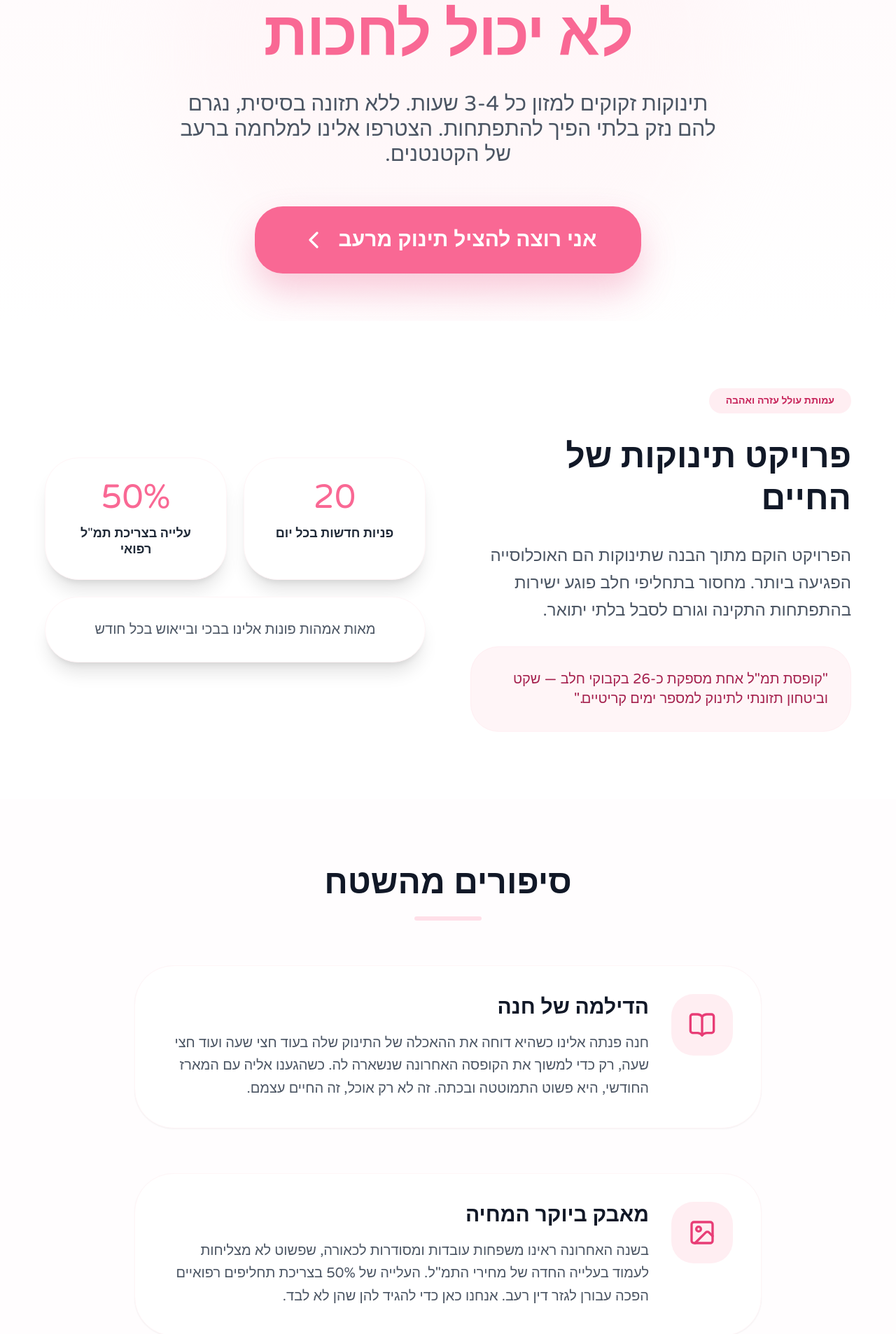
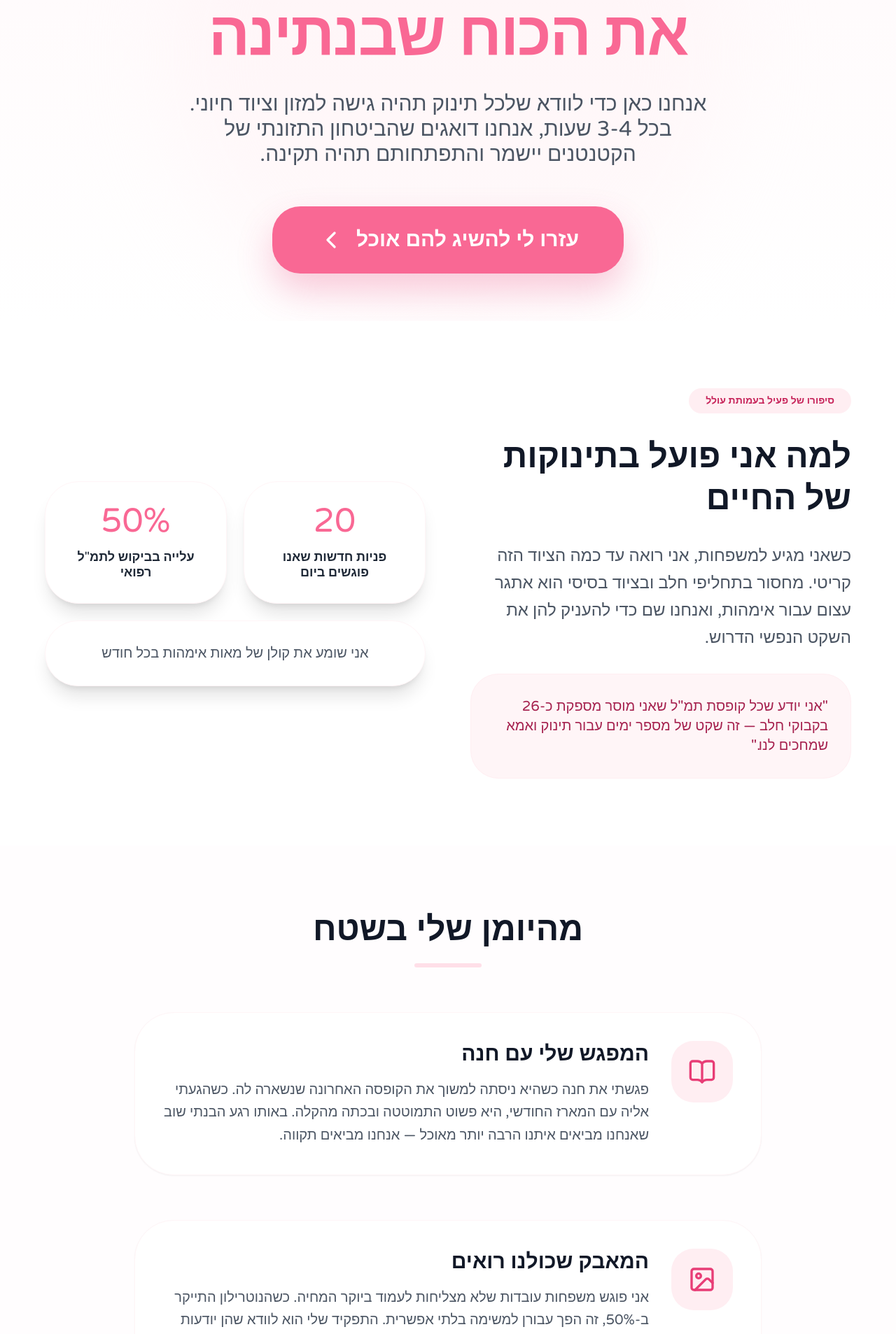
Before and after one commit to oriML/babies-of-life, a React (Vite) app: page / in a window 1280 px wide. Shown: the part 301-2208 px from the top of the page at 70% size. Built offline with nearby package versions, Linux system fonts and the light colour scheme.

Commit message:
Rewrite content from volunteer perspective and remove 'hunger' terminology

```diff
--- a/src/App.tsx
+++ b/src/App.tsx
@@ -1,5 +1,5 @@
 import React, { useRef, useEffect, useState } from 'react';
-import { Heart, Quote, Info, Image as ImageIcon, MessageSquare, BookOpen, ChevronLeft, AlertCircle, Sun, Calendar, PlusCircle, Smartphone, Camera } from 'lucide-react';
+import { Heart, Quote, Image as ImageIcon, MessageSquare, BookOpen, ChevronLeft, AlertCircle, Sun, Calendar, PlusCircle, Smartphone, Camera } from 'lucide-react';
 
 const App: React.FC = () => {
   const donationRef = useRef<HTMLDivElement>(null);
@@ -59,60 +59,60 @@ const App: React.FC = () => {
             <Heart className="w-16 h-16 text-soft-pink-500 fill-soft-pink-50" />
           </div>
           <h1 className="text-6xl md:text-[5.5rem] font-bold tracking-tight mb-8 text-gray-900 leading-[1.1]">
-            תינוק רעב <br />
-            <span className="text-soft-pink-500">לא יכול לחכות</span>
+            כמתנדב, אני רואה <br />
+            <span className="text-soft-pink-500">את הכוח שבנתינה</span>
           </h1>
           <p className="text-2xl md:text-3xl text-gray-600 font-normal mb-14 max-w-3xl mx-auto leading-relaxed">
-            תינוקות זקוקים למזון כל 3-4 שעות. ללא תזונה בסיסית, נגרם להם נזק בלתי הפיך להתפתחות. הצטרפו אלינו למלחמה ברעב של הקטנטנים.
+            אנחנו כאן כדי לוודא שלכל תינוק תהיה גישה למזון וציוד חיוני. בכל 3-4 שעות, אנחנו דואגים שהביטחון התזונתי של הקטנטנים יישמר והתפתחותם תהיה תקינה.
           </p>
           <button
             onClick={scrollToDonation}
             className="bg-soft-pink-500 text-white px-16 py-7 rounded-[2.5rem] text-3xl font-bold shadow-[0_25px_50px_rgba(232,61,118,0.25)] hover:bg-soft-pink-600 hover:scale-105 transition-all flex items-center gap-4 mx-auto"
           >
-            אני רוצה להציל תינוק מרעב <ChevronLeft className="w-10 h-10" />
+            עזרו לי להשיג להם אוכל <ChevronLeft className="w-10 h-10" />
           </button>
         </div>
         <div className="absolute top-1/2 left-1/2 -translate-x-1/2 -translate-y-1/2 w-[800px] h-[800px] bg-soft-pink-50 rounded-full mix-blend-multiply filter blur-3xl opacity-30 animate-pulse"></div>
       </section>
 
-      {/* 3. Description Section (Problem & Charity) */}
+      {/* 3. Description Section (Volunteer Perspective) */}
       <section className="py-24 bg-white px-4">
         <div className="max-w-6xl mx-auto">
           <div className="grid md:grid-cols-2 gap-16 items-center">
             <div className="space-y-8">
-              <div className="inline-block px-6 py-2 bg-soft-pink-100 text-soft-pink-700 rounded-full font-bold text-sm">עמותת עולל עזרה ואהבה</div>
-              <h2 className="text-5xl font-bold leading-tight text-gray-900">פרויקט תינוקות של החיים</h2>
+              <div className="inline-block px-6 py-2 bg-soft-pink-100 text-soft-pink-700 rounded-full font-bold text-sm">סיפורו של פעיל בעמותת עולל</div>
+              <h2 className="text-5xl font-bold leading-tight text-gray-900">למה אני פועל בתינוקות של החיים</h2>
               <p className="text-2xl text-gray-600 leading-relaxed font-light">
-                הפרויקט הוקם מתוך הבנה שתינוקות הם האוכלוסייה הפגיעה ביותר. מחסור בתחליפי חלב פוגע ישירות בהתפתחות התקינה וגורם לסבל בלתי יתואר.
+                כשאני מגיע למשפחות, אני רואה עד כמה הציוד הזה קריטי. מחסור בתחליפי חלב ובציוד בסיסי הוא אתגר עצום עבור אימהות, ואנחנו שם כדי להעניק להן את השקט הנפשי הדרוש.
               </p>
               <div className="bg-soft-pink-50 p-8 rounded-[2.5rem] border border-soft-pink-100">
                 <p className="text-xl font-medium text-soft-pink-800">
-                  "קופסת תמ"ל אחת מספקת כ-26 בקבוקי חלב — שקט וביטחון תזונתי לתינוק למספר ימים קריטיים."
+                  "אני יודע שכל קופסת תמ"ל שאני מוסר מספקת כ-26 בקבוקי חלב — זה שקט של מספר ימים עבור תינוק ואמא שמחכים לנו."
                 </p>
               </div>
             </div>
             <div className="grid grid-cols-2 gap-6">
               <div className="bg-white p-8 rounded-[3rem] shadow-xl border border-soft-pink-50 text-center space-y-4">
                 <span className="text-5xl font-bold text-soft-pink-500">20</span>
-                <p className="text-lg font-bold text-gray-800 leading-tight">פניות חדשות בכל יום</p>
+                <p className="text-lg font-bold text-gray-800 leading-tight">פניות חדשות שאנו פוגשים ביום</p>
               </div>
               <div className="bg-white p-8 rounded-[3rem] shadow-xl border border-soft-pink-50 text-center space-y-4">
                 <span className="text-5xl font-bold text-soft-pink-500">50%</span>
-                <p className="text-lg font-bold text-gray-800 leading-tight">עלייה בצריכת תמ"ל רפואי</p>
+                <p className="text-lg font-bold text-gray-800 leading-tight">עלייה בביקוש לתמ"ל רפואי</p>
               </div>
               <div className="bg-white p-8 rounded-[3rem] shadow-xl border border-soft-pink-50 text-center space-y-4 col-span-2">
-                <p className="text-xl text-gray-600 font-medium text-center">מאות אמהות פונות אלינו בבכי ובייאוש בכל חודש</p>
+                <p className="text-xl text-gray-600 font-medium text-center">אני שומע את קולן של מאות אימהות בכל חודש</p>
               </div>
             </div>
           </div>
         </div>
       </section>
 
-      {/* 4. Stories of Help Section (Personal Journeys) */}
+      {/* 4. Stories of Help Section (Volunteer POV) */}
       <section className="py-24 bg-soft-pink-50/20 px-4">
         <div className="max-w-4xl mx-auto space-y-16">
           <div className="text-center">
-            <h2 className="text-5xl font-bold text-gray-900 mb-6">סיפורים מהשטח</h2>
+            <h2 className="text-5xl font-bold text-gray-900 mb-6">מהיומן שלי בשטח</h2>
             <div className="w-24 h-1.5 bg-soft-pink-300 mx-auto rounded-full opacity-50"></div>
           </div>
 
@@ -121,9 +121,9 @@ const App: React.FC = () => {
               <BookOpen className="w-10 h-10" />
             </div>
             <div className="space-y-4">
-              <h3 className="text-3xl font-bold text-gray-900 leading-tight">הדילמה של חנה</h3>
+              <h3 className="text-3xl font-bold text-gray-900 leading-tight">המפגש שלי עם חנה</h3>
               <p className="text-xl text-gray-600 leading-relaxed font-light">
-                חנה פנתה אלינו כשהיא דוחה את ההאכלה של התינוק שלה בעוד חצי שעה ועוד חצי שעה, רק כדי למשוך את הקופסה האחרונה שנשארה לה. כשהגענו אליה עם המארז החודשי, היא פשוט התמוטטה ובכתה. זה לא רק אוכל, זה החיים עצמם.
+                פגשתי את חנה כשהיא ניסתה למשוך את הקופסה האחרונה שנשארה לה. כשהגעתי אליה עם המארז החודשי, היא פשוט התמוטטה ובכתה מהקלה. באותו רגע הבנתי שוב שאנחנו מביאים איתנו הרבה יותר מאוכל — אנחנו מביאים תקווה.
               </p>
             </div>
           </article>
@@ -133,145 +133,121 @@ const App: React.FC = () => {
               <ImageIcon className="w-10 h-10" />
             </div>
             <div className="space-y-4">
-              <h3 className="text-3xl font-bold text-gray-900 leading-tight">מאבק ביוקר המחיה</h3>
+              <h3 className="text-3xl font-bold text-gray-900 leading-tight">המאבק שכולנו רואים</h3>
               <p className="text-xl text-gray-600 leading-relaxed font-light">
-                בשנה האחרונה ראינו משפחות עובדות ומסודרות לכאורה, שפשוט לא מצליחות לעמוד בעלייה החדה של מחירי התמ"ל. העלייה של 50% בצריכת תחליפים רפואיים הפכה עבורן לגזר דין רעב. אנחנו כאן כדי להגיד להן שהן לא לבד.
+                אני פוגש משפחות עובדות שלא מצליחות לעמוד ביוקר המחיה. כשהנוטרילון התייקר ב-50%, זה הפך עבורן למשימה בלתי אפשרית. התפקיד שלי הוא לוודא שהן יודעות שהן לא לבד בזה.
               </p>
             </div>
           </article>
         </div>
       </section>
 
-      {/* NEW: Image Galleries Section */}
+      {/* Gallery Section */}
       <section className="py-24 bg-white px-4">
         <div className="max-w-6xl mx-auto space-y-24">
-          {/* Gallery 1: Regular Activity Images */}
           <div className="space-y-12">
             <div className="flex items-center gap-4 border-r-4 border-soft-pink-500 pr-6">
               <Camera className="w-8 h-8 text-soft-pink-600" />
-              <h2 className="text-4xl font-bold text-gray-900">רגעים של עשייה</h2>
+              <h2 className="text-4xl font-bold text-gray-900">רגעים מהפעילות שלי</h2>
             </div>
             <div className="grid grid-cols-1 md:grid-cols-3 gap-8">
               {[1, 2, 3].map((i) => (
                 <div key={i} className="aspect-video bg-soft-pink-50/50 rounded-[2.5rem] border border-soft-pink-100 flex items-center justify-center group overflow-hidden hover:shadow-xl transition-all">
-                  <img
-                    src={`/org-activity (${i}).jpeg`}
-                    alt={`פעילות עמותה ${i}`}
-                    className="w-full h-full object-cover group-hover:scale-110 transition-transform duration-500"
-                  />
+                  <img src={`/org-activity (${i}).jpeg`} alt={`פעילות עמותה ${i}`} className="w-full h-full object-cover group-hover:scale-110 transition-transform duration-500" />
                 </div>
               ))}
             </div>
           </div>
 
-          {/* Gallery 2: Mobile Screenshots */}
           <div className="space-y-12">
             <div className="flex items-center gap-4 border-r-4 border-soft-pink-500 pr-6">
               <Smartphone className="w-8 h-8 text-soft-pink-600" />
-              <h2 className="text-4xl font-bold text-gray-900">הודעות מהשטח</h2>
+              <h2 className="text-4xl font-bold text-gray-900">הודעות שאני מקבל</h2>
             </div>
             <div className="grid grid-cols-2 md:grid-cols-4 gap-6">
               {[1, 2, 3, 4].map((i) => (
                 <div key={i} className="aspect-[9/16] bg-white rounded-[2rem] border border-gray-200 flex flex-col overflow-hidden group shadow-sm hover:shadow-xl transition-all">
                   <div className="h-full w-full overflow-hidden">
-                    <img
-                      src={`/whatsapp-screenshot (${i}).jpeg`}
-                      alt={`צילום מסך וואטסאפ ${i}`}
-                      className="w-full h-full object-cover group-hover:scale-105 transition-transform duration-500"
-                    />
-                  </div>
-                  <div className="absolute inset-0 flex items-center justify-center opacity-0 group-hover:opacity-100 transition-opacity bg-soft-pink-500/10 backdrop-blur-[1px] pointer-events-none">
-                    <span className="bg-white/90 px-4 py-2 rounded-full text-soft-pink-600 font-bold text-sm shadow-md">צילום מסך {i}</span>
+                    <img src={`/whatsapp-screenshot (${i}).jpeg`} alt={`צילום מסך וואטסאפ ${i}`} className="w-full h-full object-cover group-hover:scale-105 transition-transform duration-500" />
                   </div>
                 </div>
               ))}
             </div>
-            <p className="text-center text-gray-400 text-lg font-light italic">הודעות אמיתיות מאמהות (פרטים מזהים הוסרו לשמירה על פרטיות)</p>
+            <p className="text-center text-gray-400 text-lg font-light italic">הודעות אמיתיות שקיבלתי (פרטים מזהים הוסרו לשמירה על פרטיות)</p>
           </div>
         </div>
       </section>
 
-      {/* 5. How Can We Choose Section (The Dilemma) */}
+      {/* 5. Dilemma Section (Volunteer POV) */}
       <section className="py-32 bg-soft-pink-600 text-white px-4">
         <div className="max-w-4xl mx-auto text-center space-y-12">
           <AlertCircle className="w-20 h-20 mx-auto opacity-80" />
-          <h2 className="text-5xl md:text-6xl font-bold leading-tight">איך אפשר לבחור לאיזה תינוק להגיד "כן" ולאיזה "לא"?</h2>
+          <h2 className="text-5xl md:text-6xl font-bold leading-tight">איך אני יכול לבחור למי להגיד "כן" ולמי "לא"?</h2>
           <p className="text-2xl md:text-3xl font-light leading-relaxed opacity-95">
-            הדילמה שקורעת אותנו בכל יום מחדש מול העומס העצום ומשאבי העמותה המוגבלים. השאיפה שלנו היא ברורה: לעזור לכל תינוק רעב, מבלי לסרב לאיש.
+            זו השאלה שמלווה אותי בכל בוקר מול עשרות הפניות. אני רוצה להצליח להגיע לכל תינוק ולספק לו את הציוד החיוני שהוא צריך, מבלי לסרב לאף אמא שפונה אלינו.
           </p>
           <div className="pt-8">
             <p className="text-xl italic opacity-80">
-              האמהות פונות בייאוש, יוקר המחיה חונק אותן, והן רק רוצות להאכיל את הילד שלהן.
+              העזרה שלכם מאפשרת לי להמשיך ולספק את האוכל והביטחון התזונתי הזה.
             </p>
           </div>
         </div>
       </section>
 
-      {/* 6. Donate Section (Aid Packages) */}
+      {/* 6. Donate Section */}
       <section ref={donationRef} className="py-32 bg-white px-4">
         <div className="max-w-6xl mx-auto">
           <div className="text-center mb-20 space-y-4">
-            <h2 className="text-5xl font-bold text-gray-900">מארזי סיוע להצלת תינוק</h2>
-            <p className="text-2xl text-gray-500">בחרו את הדרך שלכם להעניק ביטחון תזונתי</p>
+            <h2 className="text-5xl font-bold text-gray-900">עזרו לי לספק להם מארזי סיוע</h2>
+            <p className="text-2xl text-gray-500">בחרו את הדרך שלכם לעזור לי להעניק ביטחון תזונתי</p>
           </div>
 
           <div className="grid md:grid-cols-3 gap-8 mb-16">
             <div className="bg-white border-2 border-soft-pink-100 rounded-[3.5rem] p-10 flex flex-col items-center text-center hover:shadow-2xl transition-all hover:-translate-y-2 group">
-              <div className="w-20 h-20 bg-soft-pink-50 rounded-full flex items-center justify-center mb-8 group-hover:bg-soft-pink-500 transition-colors">
-                <Sun className="w-10 h-10 text-soft-pink-500 group-hover:text-white" />
-              </div>
+              <div className="w-20 h-20 bg-soft-pink-50 rounded-full flex items-center justify-center mb-8 group-hover:bg-soft-pink-500 transition-colors"><Sun className="w-10 h-10 text-soft-pink-500 group-hover:text-white" /></div>
               <h3 className="text-3xl font-bold mb-4">מארז קייצי</h3>
-              <p className="text-gray-500 mb-8 text-lg leading-relaxed">סיוע מיידי ומוצרים חיוניים לימים החמים</p>
+              <p className="text-gray-500 mb-8 text-lg leading-relaxed">סיוע מיידי באוכל וציוד לימים החמים</p>
               <div className="text-4xl font-bold text-soft-pink-600 mb-10">₪198</div>
               <button onClick={() => handleExternalDonate(198)} className="w-full bg-soft-pink-500 text-white py-5 rounded-2xl font-bold text-xl shadow-lg hover:bg-soft-pink-600 transition-colors">תרומת מארז קייצי</button>
             </div>
 
             <div className="bg-white border-4 border-soft-pink-500 rounded-[3.5rem] p-10 flex flex-col items-center text-center shadow-2xl relative scale-105 z-10">
               <div className="absolute -top-6 bg-soft-pink-500 text-white px-8 py-2 rounded-full font-bold">הנפוץ ביותר</div>
-              <div className="w-20 h-20 bg-soft-pink-500 rounded-full flex items-center justify-center mb-8">
-                <Calendar className="w-10 h-10 text-white" />
-              </div>
+              <div className="w-20 h-20 bg-soft-pink-500 rounded-full flex items-center justify-center mb-8"><Calendar className="w-10 h-10 text-white" /></div>
               <h3 className="text-3xl font-bold mb-4">מארז חודשי</h3>
-              <p className="text-gray-600 mb-8 text-lg leading-relaxed">כל מה שתינוק צריך לחודש שלם של שקט ושובע</p>
+              <p className="text-gray-600 mb-8 text-lg leading-relaxed">כל מה שתינוק צריך לחודש שלם של שקט וביטחון</p>
               <div className="text-4xl font-bold text-soft-pink-600 mb-10">₪360</div>
-              <button onClick={() => handleExternalDonate(360)} className="w-full bg-soft-pink-600 text-white py-5 rounded-2xl font-bold text-xl shadow-lg hover:bg-soft-pink-700 transition-colors">תרומת חודש של שובע</button>
+              <button onClick={() => handleExternalDonate(360)} className="w-full bg-soft-pink-600 text-white py-5 rounded-2xl font-bold text-xl shadow-lg hover:bg-soft-pink-700 transition-colors">תרומת חודש של ביטחון</button>
             </div>
 
             <div className="bg-white border-2 border-soft-pink-100 rounded-[3.5rem] p-10 flex flex-col items-center text-center hover:shadow-2xl transition-all hover:-translate-y-2 group">
-              <div className="w-20 h-20 bg-soft-pink-50 rounded-full flex items-center justify-center mb-8 group-hover:bg-soft-pink-500 transition-colors">
-                <PlusCircle className="w-10 h-10 text-soft-pink-500 group-hover:text-white" />
-              </div>
+              <div className="w-20 h-20 bg-soft-pink-50 rounded-full flex items-center justify-center mb-8 group-hover:bg-soft-pink-500 transition-colors"><PlusCircle className="w-10 h-10 text-soft-pink-500 group-hover:text-white" /></div>
               <h3 className="text-3xl font-bold mb-4">תמיכה במקסימום</h3>
-              <p className="text-gray-500 mb-8 text-lg leading-relaxed">שילוב של מארז קייצי ותמיכה חודשית מלאה</p>
+              <p className="text-gray-500 mb-8 text-lg leading-relaxed">שילוב של מארז קייצי ותמיכה חודשית מלאה באוכל</p>
               <div className="text-4xl font-bold text-soft-pink-600 mb-10">₪558</div>
               <button onClick={() => handleExternalDonate(558)} className="w-full bg-soft-pink-500 text-white py-5 rounded-2xl font-bold text-xl shadow-lg hover:bg-soft-pink-600 transition-colors">תרומת תמיכה מקסימלית</button>
             </div>
           </div>
 
           <div className="bg-soft-pink-50 p-12 rounded-[4rem] text-center max-w-2xl mx-auto border border-soft-pink-100">
-            <h4 className="text-2xl font-bold mb-6">רוצה לתרום סכום אחר?</h4>
-            <p className="text-gray-600 mb-10 text-lg">כל שקל שלכם הופך לאוכל מציל חיים עבור תינוק רעב</p>
+            <h4 className="text-2xl font-bold mb-6">רוצים לעזור לי בסכום אחר?</h4>
+            <p className="text-gray-600 mb-10 text-lg">כל שקל שאתם נותנים עוזר לי להשיג אוכל וציוד חיוני לעוד תינוק</p>
             <button onClick={() => handleExternalDonate()} className="bg-white border-2 border-soft-pink-500 text-soft-pink-600 px-12 py-4 rounded-2xl font-bold text-xl hover:bg-soft-pink-500 hover:text-white transition-all">תרומה בכל סכום</button>
-          </div>
-
-          <div className="mt-12 text-center text-gray-500 flex flex-col md:flex-row items-center justify-center gap-6">
-            <span className="flex items-center gap-2 font-bold"><Heart className="w-5 h-5 text-soft-pink-500 fill-current" /> מוכר לצרכי מס (סעיף 46)</span>
-            <span className="flex items-center gap-2"><Info className="w-5 h-5 text-soft-pink-500" /> תשלום מאובטח בתקן SSL</span>
           </div>
         </div>
       </section>
 
-      {/* 7. Stories of Thankfulness (Mom Feedback) */}
+      {/* 7. Gratitude Section */}
       <section className="py-32 bg-soft-pink-50/30 px-4">
         <div className="max-w-6xl mx-auto">
           <div className="flex flex-col items-center mb-20 text-center">
             <MessageSquare className="w-14 h-14 text-soft-pink-200 mb-6" />
-            <h2 className="text-5xl font-bold text-gray-900">הכרת תודה מהלב</h2>
+            <h2 className="text-5xl font-bold text-gray-900">הכרת תודה שאני מקבל</h2>
           </div>
           <div className="grid md:grid-cols-2 gap-12">
             {[
-              { name: "שרה מ.", text: "יוקר המחיה פשוט חנק אותי. הגעתי למצב שלא ידעתי מאיפה אקנה את הקופסה הבאה. בכיתי בטלפון והמתנדבות פשוט הצילו אותי ואת התינוק שלי." },
-              { name: "אלנה ר.", text: "כשהנוטרילון התייקר כל כך, מצאתי את עצמי חסרת אונים. תודה לעולל שעזרו לי לעבור את התקופה הקשה הזו בביטחון." }
+              { name: "שרה מ.", text: "הגעתי למצב שלא ידעתי מאיפה אקנה את הקופסה הבאה. כשהמתנדב הגיע עם הציוד, פשוט הרגשתי שאני יכולה לנשום שוב." },
+              { name: "אלנה ר.", text: "העלייה במחירים פשוט חנקה אותי. תודה לכם שעוזרים לנו לעבור את התקופה הזו בביטחון ובחיוך." }
             ].map((feedback, i) => (
               <div key={i} className="bg-white p-14 rounded-[4rem] shadow-sm border border-soft-pink-100 relative text-right group hover:shadow-lg transition-all">
                 <Quote className="absolute -top-4 right-16 w-12 h-12 text-soft-pink-500 opacity-20" />
@@ -286,19 +262,14 @@ const App: React.FC = () => {
         </div>
       </section>
 
-      {/* 8. Footer (Redesigned & Balanced) */}
+      {/* 8. Footer */}
       <footer ref={footerRef} className="bg-soft-pink-700 text-white px-4 pt-16 pb-12 rounded-t-[5rem] overflow-hidden relative">
         <div className="max-w-6xl mx-auto flex flex-col items-center text-center relative z-10">
-          <div className="bg-white p-4 rounded-3xl mb-8 shadow-xl">
-            <Heart className="w-10 h-10 text-soft-pink-600 fill-soft-pink-100" />
-          </div>
-
+          <div className="bg-white p-4 rounded-3xl mb-8 shadow-xl"><Heart className="w-10 h-10 text-soft-pink-600 fill-soft-pink-100" /></div>
           <div className="grid md:grid-cols-3 gap-12 w-full mb-12 items-start">
             <div className="space-y-4">
               <h4 className="text-2xl font-bold">עולל עזרה ואהבה</h4>
-              <p className="text-sm opacity-80 leading-relaxed max-w-xs mx-auto">
-                פועלים למען ביטחון תזונתי לתינוקות וליווי אימהות במצוקה. הבית של כל תינוק רעב.
-              </p>
+              <p className="text-sm opacity-80 leading-relaxed max-w-xs mx-auto">מלווים אימהות ומבטיחים ביטחון תזונתי וציוד חיוני לכל תינוק.</p>
             </div>
             <div className="space-y-4 border-x border-white/10 px-6">
               <h4 className="text-lg font-bold">צרו קשר</h4>
@@ -311,17 +282,12 @@ const App: React.FC = () => {
               <p className="text-sm opacity-80">תקנון העמותה</p>
             </div>
           </div>
-
           <div className="w-full h-px bg-white/10 mb-8"></div>
-
           <div className="flex flex-col md:flex-row justify-between items-center w-full gap-4 opacity-60 text-xs">
             <p>© 2026 כל הזכויות שמורות לעמותת עולל עזרה ואהבה ע"ר</p>
             <p>התרומות מוכרות לצרכי מס לפי סעיף 46</p>
-            <p>עוצב באהבה למען התינוקות</p>
           </div>
         </div>
-        {/* Decorative background circle in footer */}
-        <div className="absolute -bottom-20 -right-20 w-80 h-80 bg-white opacity-5 rounded-full filter blur-3xl"></div>
       </footer>
     </div>
   );
```
